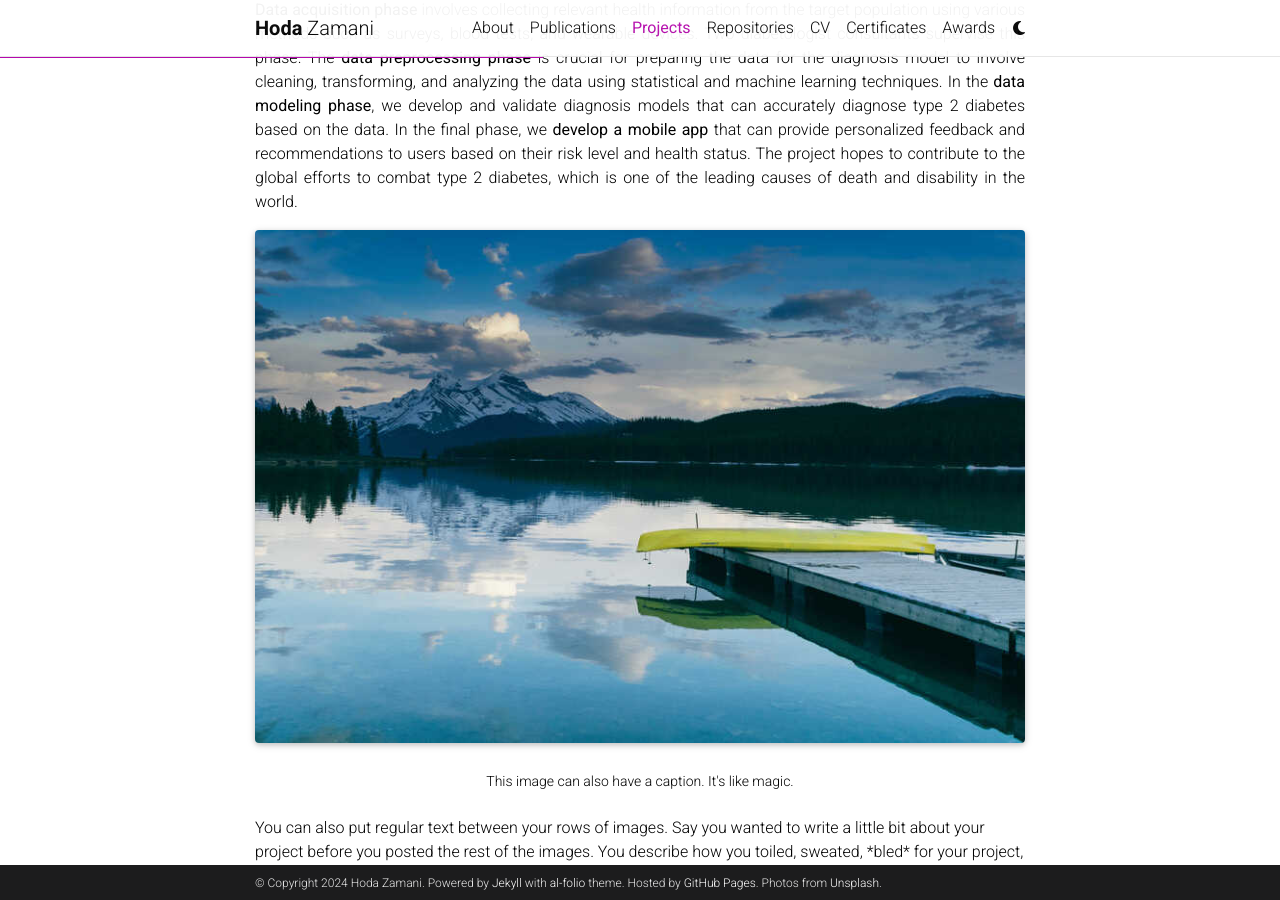
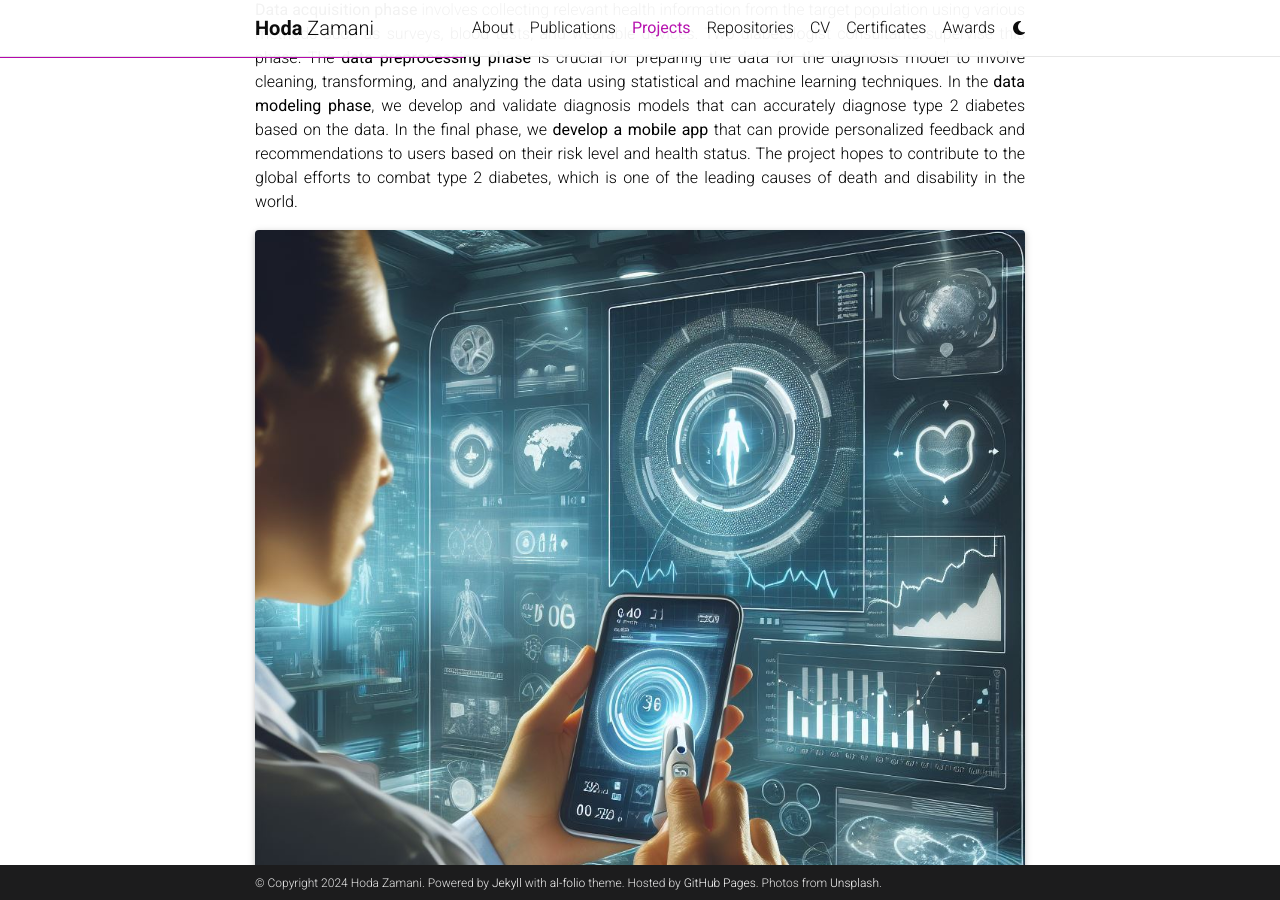
Before and after one commit to HodaZamani/HodaZamani.github.io, a Jekyll site: the page built from _projects/1_project.md, in a window 1280 px wide and 900 px high, scrolled down 640 px. Built offline with Jekyll 4.4.1, drawn with Linux system fonts in a browser that asks for light colours; full-size pictures stand in for the smaller copies a plugin makes; comment, search, counter and statistics services are not loaded; a style sheet for code colours, icons or effects is not loaded.

Commit message:
Update 1_project.md

```diff
--- a/_projects/1_project.md
+++ b/_projects/1_project.md
@@ -33,7 +33,7 @@
 
 <div class="row">
     <div class="col-sm mt-3 mt-md-0">
-        {% include figure.html path="assets/img/5.jpg" title="example image" class="img-fluid rounded z-depth-1" %}
+        {% include figure.html path="assets/img/Pic1.jpg" title="example image" class="img-fluid rounded z-depth-1" %}
     </div>
 </div>
 <div class="caption">
```
